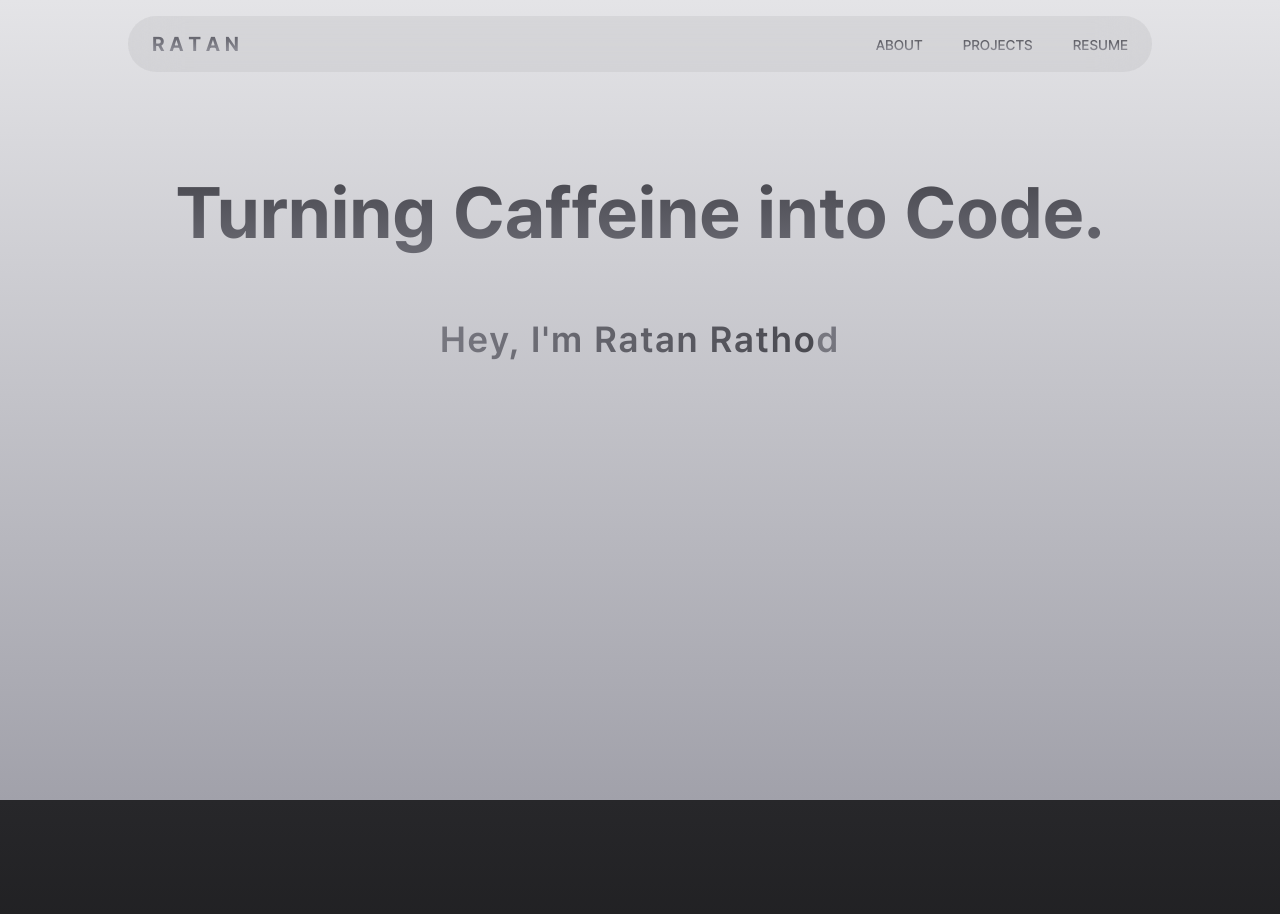
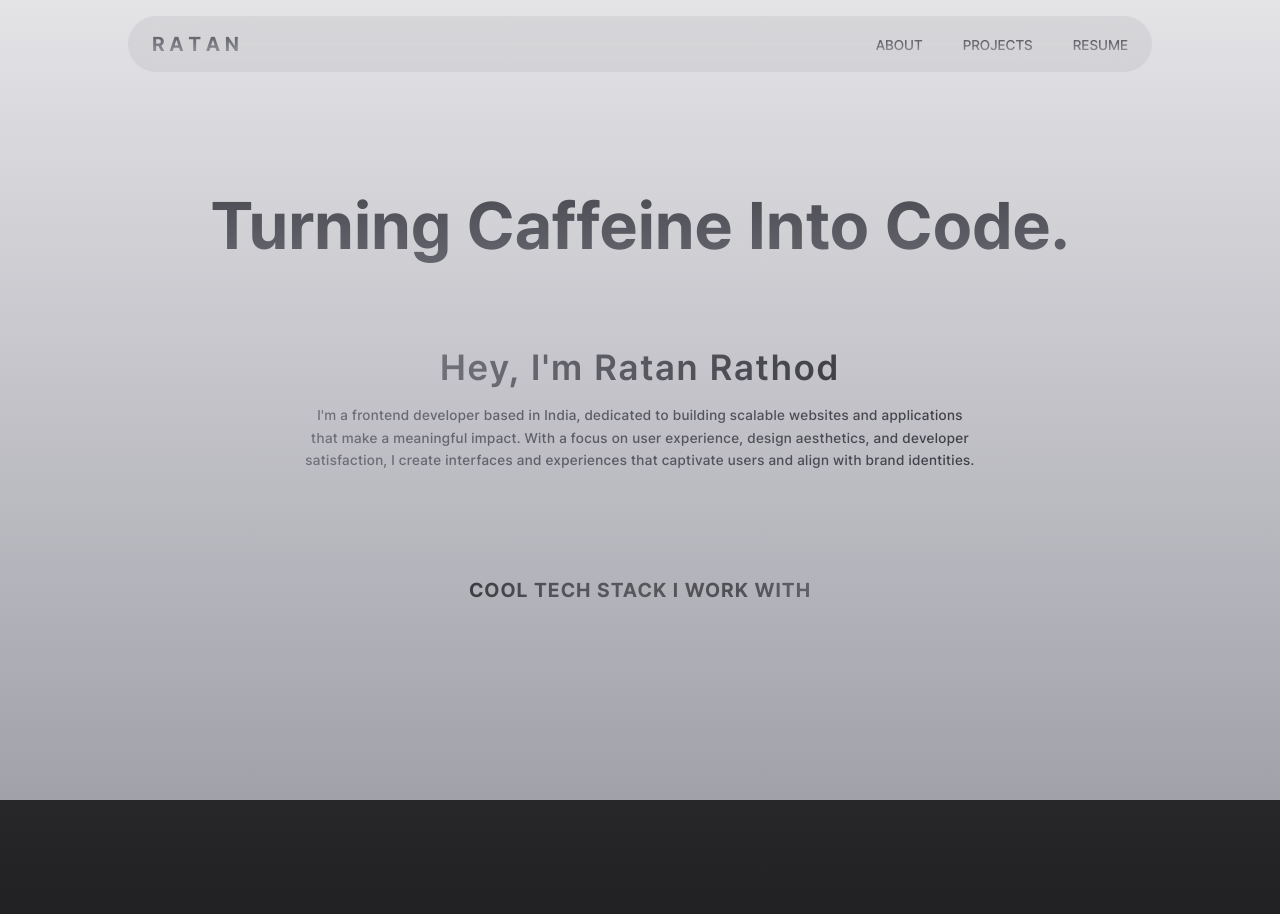
Before and after one commit to ratanz/Portfolio, a Next.js app: page / in a window 1280 px wide. Shown: the top 914 px of the page. Built offline with nearby package versions, Linux system fonts and the light colour scheme.

Commit message:
more code

```diff
--- a/components/Homepage.tsx
+++ b/components/Homepage.tsx
@@ -4,7 +4,7 @@ import React, { useEffect, useRef } from 'react'
 import { gsap } from 'gsap'
 import { ScrollTrigger } from 'gsap/ScrollTrigger'
 import styles from '@/styles/Homepage.module.css'
-import { FaReact, FaGitAlt, FaGithub, FaNpm, FaNodeJs } from 'react-icons/fa';
+import { FaReact, FaGitAlt, FaGithub, FaNpm, FaNodeJs, FaLinkedin, FaTwitter, FaInstagram } from 'react-icons/fa';
 import { SiNextdotjs, SiTailwindcss, SiExpress, SiJavascript, SiTypescript, SiMongodb } from 'react-icons/si';
 
 gsap.registerPlugin(ScrollTrigger)
@@ -16,6 +16,8 @@ const Homepage = () => {
   const descriptionRef = useRef<HTMLParagraphElement>(null)
   const techStackTitleRef = useRef<HTMLHeadingElement>(null)
   const iconsRef = useRef<HTMLDivElement>(null)
+  const connectTitleRef = useRef<HTMLParagraphElement>(null)
+  const connectIconsRef = useRef<HTMLDivElement>(null)
 
   useEffect(() => {
     const tl = gsap.timeline()
@@ -26,24 +28,24 @@ const Homepage = () => {
       {
         y: 0,
         opacity: 1,
-        duration: 0.7,
-        stagger: 0.2,
-        ease: 'elastic.out(1, 0.8)',
+        duration: 0.4,
+        ease: 'power3.out',
       }
     )
 
     // sub title and description animation
     tl.fromTo([subTitleRef.current, descriptionRef.current, techStackTitleRef.current, iconsRef.current],
       { y: 50, opacity: 0 },
-      { y: 0, opacity: 1, duration: 1.7, stagger: 0.4, ease: 'power3.out' },
-      '-=0.7'
+      { y: 0, opacity: 1, duration: 1.7, stagger: 0.2, ease: 'power3.out' },
+      '-=0.9'
     )
 
     // Helper function to animate gradient text
     const animateGradientText = (element: HTMLElement) => {
       tl.fromTo(element,
         { backgroundSize: '0% 100%', opacity: 0 },
-        { backgroundSize: '100% 100%', opacity: 1, duration: 1.8, stagger: 0.7, ease: 'power2.out' }
+        { backgroundSize: '100% 100%', opacity: 1, duration: 1.8, scrub: 0.8, stagger: 0.2, ease: 'power2.out' },
+        '-=0.8'
       )
     }
 
@@ -51,6 +53,21 @@ const Homepage = () => {
     animateGradientText(subTitleRef.current!)
     animateGradientText(descriptionRef.current!)
     animateGradientText(techStackTitleRef.current!)
+    animateGradientText(connectTitleRef.current!)
+    animateGradientText(connectIconsRef.current!)
+
+    // tl.fromTo(connectTitleRef.current,
+    //   { y: 0, opacity: 0 },
+    //   { y: 0, opacity: 1, duration: 1.7, ease: 'power3.out' },
+    //   '-=0.9'
+    // )
+
+    // tl.fromTo(connectIconsRef.current,
+    //   { y: 0, opacity: 0 },
+    //   { y: 0, opacity: 1, duration: 1.7, ease: 'power3.out' },
+    //   '-=0.9'
+    // )
+
 
     // tech stack title animation
     tl.to(techStackTitleRef.current,
@@ -70,8 +87,8 @@ const Homepage = () => {
       {
         opacity: 1,
         y: 0,
-        duration: 0.7,
-        stagger: 0.3,
+        duration: 0.4,
+        stagger: 0.2,
         ease: 'back.out(1.4)'
       },
       '-=0.75'  // This makes the icons animation start earlier
@@ -111,8 +128,25 @@ const Homepage = () => {
       y: 40,
       opacity: 0,
       duration: 3,
+      scrub: 2,
       ease: "power3.out",
     }, "-=2.5")
+
+
+    // scrollTl.to(connectTitleRef.current, {
+    //   y: 60,
+    //   opacity: 0,
+    //   duration: 2.5,
+    //   ease: "power3.inOut"
+    // }, "-=2.5")
+
+    // scrollTl.to(connectIconsRef.current, {
+    //   y: 60,
+    //   opacity: 0,
+    //   duration: 2.5,
+    //   ease: "power3.inOut"
+    // }, "-=2.5")
+
 
     scrollTl.to(techStackTitleRef.current, {
       y: -60,
@@ -141,26 +175,43 @@ const Homepage = () => {
     <div className='content min-h-screen p-14 font-pretendard w-full bg-gradient-to-t from-zinc-400 to-zinc-200'>
       <div className='flex flex-col items-start justify-center mt-24'>
 
-        <h1 ref={mainTitleRef} className='text-7xl font-bold self-center bg-gradient-to-t from-zinc-500 to-zinc-700 bg-clip-text text-transparent p-6'>
-          Turning Caffeine into Code.
+        <h1 ref={mainTitleRef} className='text-[5.2vw] font-bold self-center bg-gradient-to-t  from-zinc-500 to-zinc-700 bg-clip-text text-transparent p-6'>
+          Turning Caffeine Into Code.
         </h1>
 
         <h2 ref={subTitleRef} className={`text-4xl font-semibold self-center bg-gradient-to-r from-zinc-500 to-zinc-700 bg-clip-text text-transparent tracking-wider p-2 mt-10 `}>
           Hey, I'm Ratan Rathod
         </h2>
 
-        <p ref={descriptionRef} className='text-sm font-medium text-center max-w-2xl mx-auto bg-gradient-to-r from-zinc-500 to-zinc-700 bg-clip-text text-transparent tracking-wide leading-relaxed'>
+        <p ref={descriptionRef} className='text-sm mt-2  font-medium text-center max-w-2xl mx-auto bg-gradient-to-r from-zinc-500 to-zinc-700 bg-clip-text text-transparent tracking-wide leading-relaxed'>
           I'm a frontend developer based in India,
           dedicated to building scalable websites and applications that make a meaningful impact.
           With a focus on user experience, design aesthetics, and developer satisfaction,
           I create interfaces and experiences that captivate users and align with brand identities.
         </p>
+
+        {/* <div className="connect flex flex-col items-center justify-center mt-6 w-full">
+          <p ref={connectTitleRef} className='text-xl font-semibold bg-gradient-to-r from-zinc-500 to-zinc-700 bg-clip-text text-transparent tracking-wider'>Lets connect</p>
+          <div ref={connectIconsRef} className="flex space-x-4 mt-2">
+            <a href="https://github.com/yourusername" target="_blank" rel="noopener noreferrer" className="text-zinc-700 hover:text-zinc-900 transition-colors duration-300">
+              <FaGithub className="text-2xl" />
+            </a>
+            <a href="https://linkedin.com/in/yourusername" target="_blank" rel="noopener noreferrer" className="text-zinc-700 hover:text-zinc-900 transition-colors duration-300">
+              <FaLinkedin className="text-2xl" />
+            </a>
+            <a href="https://twitter.com/yourusername" target="_blank" rel="noopener noreferrer" className="text-zinc-700 hover:text-zinc-900 transition-colors duration-300">
+              <FaTwitter className="text-2xl" />
+            </a>
+          </div>
+        </div> */}
       </div>
 
-      <div className='flex flex-col items-center justify-center mt-28'>
+
+      <div className='flex flex-col items-center justify-center mt-24'>
         <h1 ref={techStackTitleRef} className={`text-xl font-bold self-center tracking-wider p-2 uppercase ${styles.animatedGradientText}`}>
           Cool tech stack i work with
         </h1>
+
         <div ref={iconsRef} className="flex flex-wrap justify-center gap-4 mt-2">
           <FaReact className="text-4xl text-blue-500" title="React" />
           <SiNextdotjs className="text-4xl text-black" title="Next.js" />
--- a/styles/Homepage.module.css
+++ b/styles/Homepage.module.css
@@ -12,7 +12,7 @@
     background-clip: text;
     -webkit-background-clip: text;
     -webkit-text-fill-color: transparent;
-    animation: shine 5s linear infinite;
+    animation: shine 5.5s linear infinite;
   }
 
   @keyframes shine {
```
